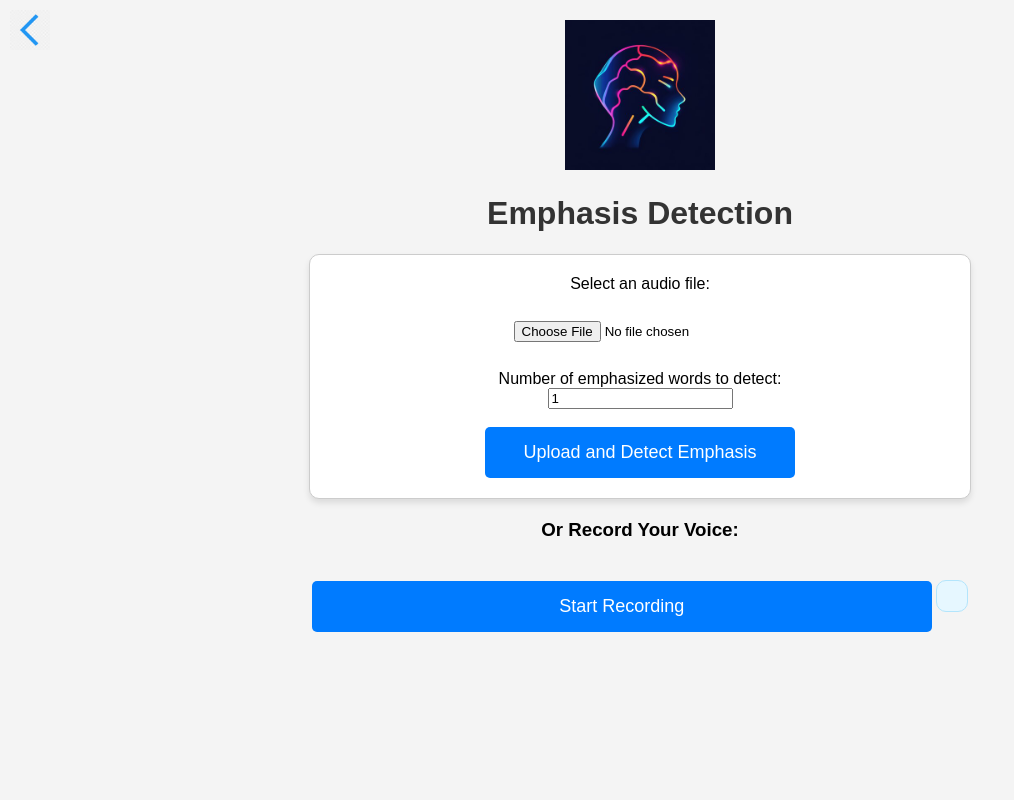
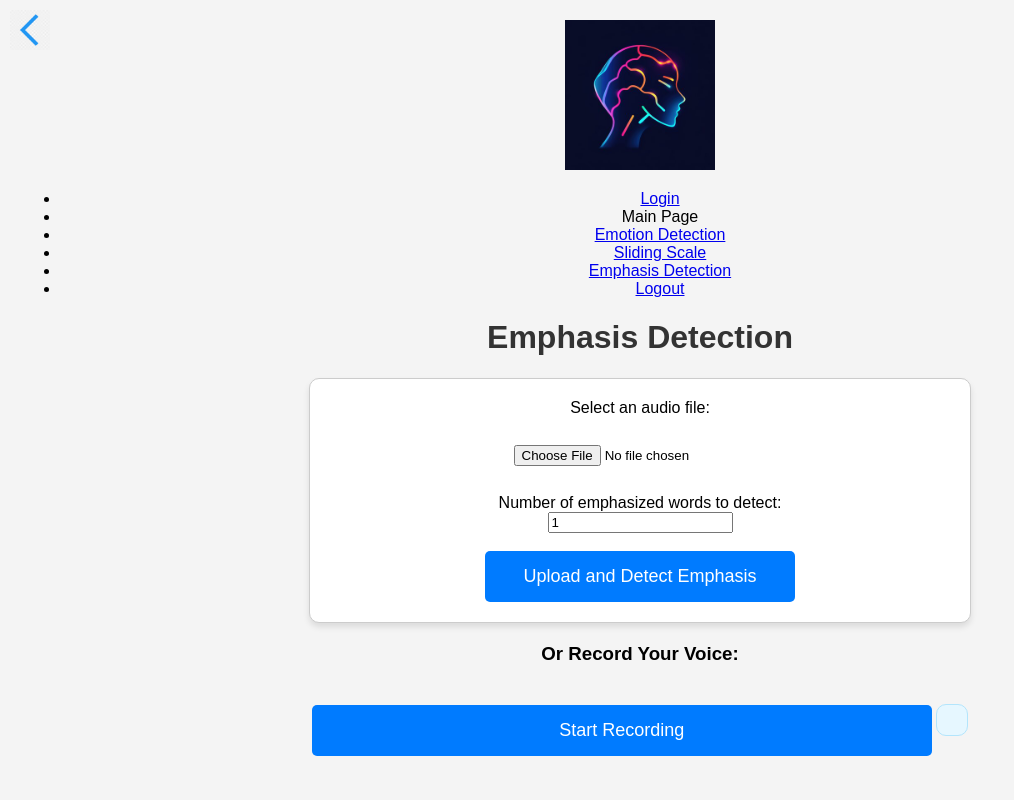
Before and after one commit to Tollgaermis/AI_Acting_Evaluator, a Flask app: page /emphasis-detection in a window 1280 px wide. Shown: the whole page, without its empty margins (0-1014 px from the left). Run offline with Flask 3, Linux system fonts and the light colour scheme.

Commit message:
base.html on emphasis

```diff
--- /dev/null
+++ b/templates/base.html
@@ -0,0 +1,25 @@
+<!-- base.html -->
+<head>
+    {% block head %}
+    <meta charset="UTF-8">
+    <meta name="viewport" content="width=device-width, initial-scale=1.0">
+    <title>Emphasis Detection</title>
+    <link rel="stylesheet" href="/static/css/styles.css">
+    {% endblock %}
+</head>
+<header>
+    <img src="/static/img/logo.png" alt="App Logo" style="width: 150px;">
+</header>
+<nav>
+    <ul>
+        <li><a href="{{ url_for('home') }}">Login</a></li>
+        <li><a href="{{ url_for('main_page') }}"></a>Main Page</li>
+        <li><a href="{{ url_for('emotion_detection_page') }}">Emotion Detection</a></li>
+        <li><a href="{{ url_for('sliding_scale_page') }}">Sliding Scale</a></li>
+        <li><a href="{{ url_for('emphasis_page') }}">Emphasis Detection</a></li>
+        <li><a href="{{ url_for('logout') }}">Logout</a></li>
+    </ul>
+</nav>
+</body>
+    <div id="content">{% block content %}{% endblock %}</div>
+</body>
--- a/templates/emphasis.html
+++ b/templates/emphasis.html
@@ -1,15 +1,15 @@
 <!DOCTYPE html>
 <html lang="en">
-<head>
-    <meta charset="UTF-8">
-    <meta name="viewport" content="width=device-width, initial-scale=1.0">
-    <title>Emphasis Detection</title>
-    <link rel="stylesheet" href="/static/css/styles.css">
-</head>
-<body>
-    <header>
+
+{% extends "base.html" %}
+
+{% block content %}
+
+
+    <!-- <body> -->
+    <!-- <header>
         <img src="/static/img/logo.png" alt="App Logo" style="width: 150px;">
-    </header>
+    </header> -->
     <h1>Emphasis Detection</h1>
 
     <!-- File Upload Option -->
@@ -36,9 +36,12 @@
     <!-- Result Block -->
     <div id="result"></div>
 
-     <!-- Back Button as an Image -->
-     <img src="/static/img/back.png" alt="Back to Home" class="back-button" onclick="window.location.href='/index'">
+    <!-- Back Button as an Image -->
+    <img src="/static/img/back.png" alt="Back to Home" class="back-button" onclick="window.location.href='/index'">
 
     <script src="/static/js/emphasis.js"></script>
-</body>
+    </body>
+
+{% endblock %}
+
 </html>
```
